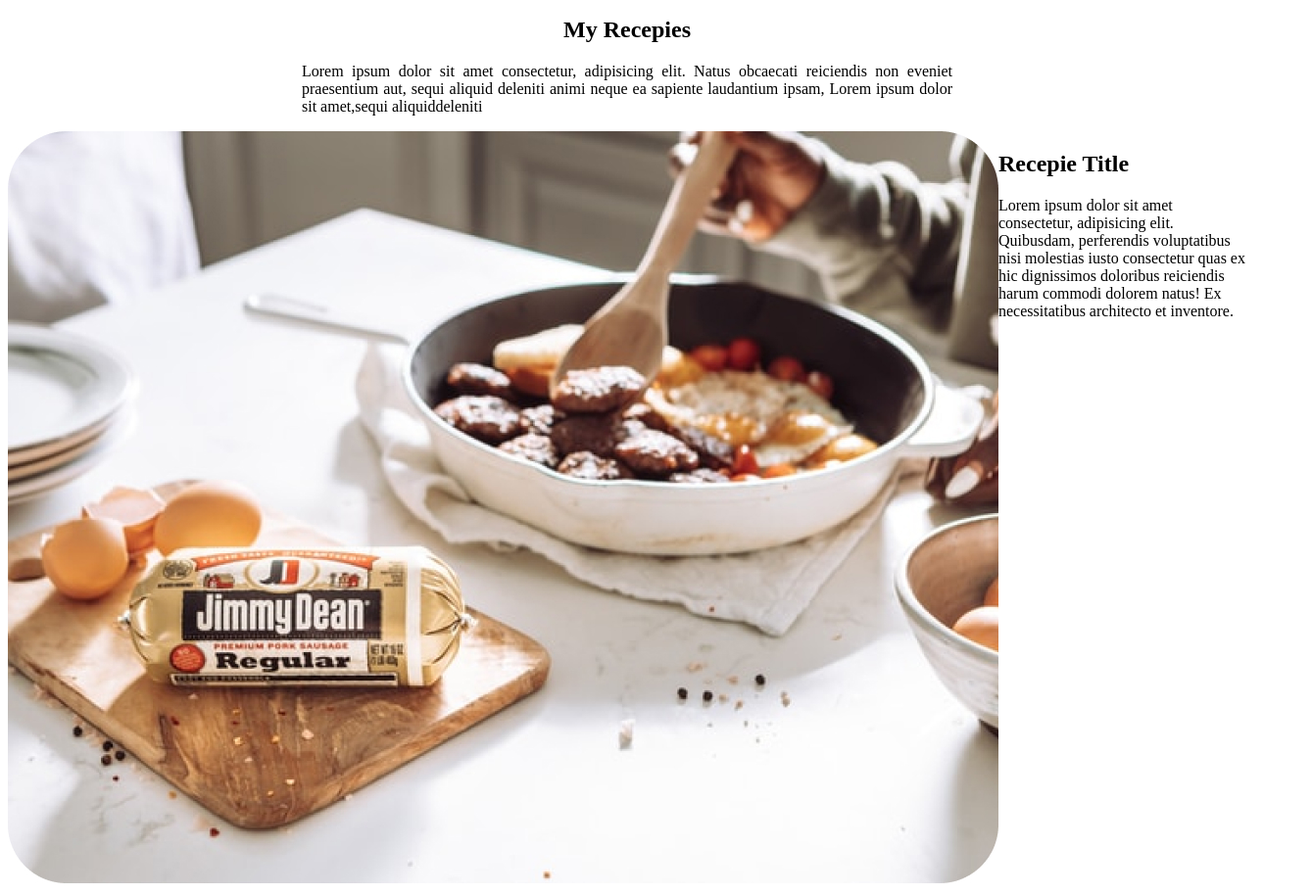
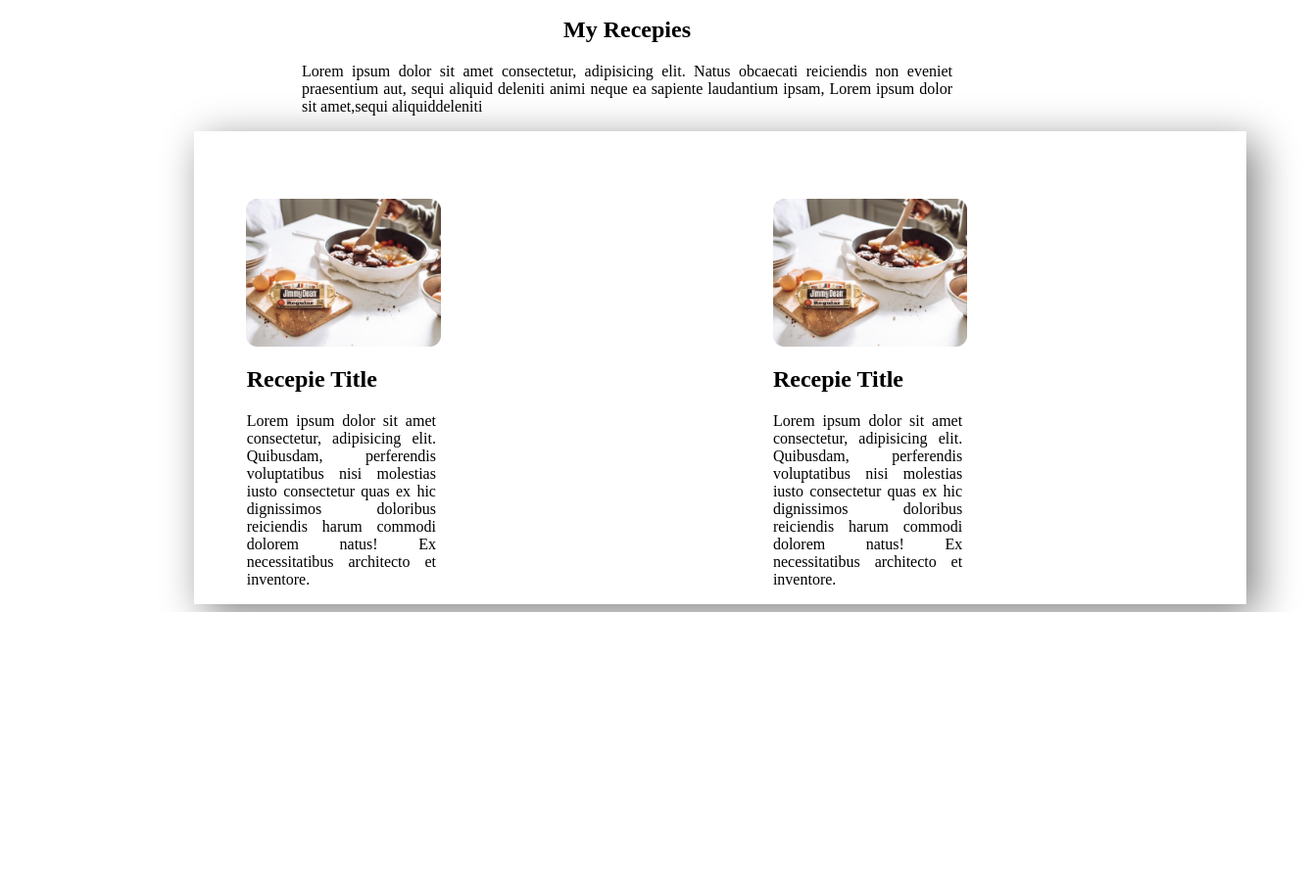
Before and after one commit to omarfarukgalib/pre-assaingnment-portfolio, a plain HTML site: page index.html in a window 1280 px wide. Shown: the part 784-1698 px from the top of the page at 98% size, 1339 px wide, since content can reach past the window. After the commit the page ends 1409 px from the top, so only its background shows below. Drawn offline with Linux system fonts and the light colour scheme.

Commit message:
card commit added

```diff
--- a/index.html
+++ b/index.html
@@ -47,14 +47,28 @@
         </div>
 
     </section>
-    <section>
-        <div>
+    <section class="card-section">
+        <div class="half-width other-width">
             <img src="images/food/Project Cover.jpg" alt="">
         </div>
-        <div>
+        <div class="full-width">
             <h2>Recepie Title</h2>
-            <p>Lorem ipsum dolor sit amet consectetur, adipisicing elit. Quibusdam, perferendis voluptatibus nisi
-                molestias iusto consectetur quas ex hic dignissimos doloribus reiciendis harum commodi dolorem natus! Ex
+            <p class="ex-lorem">Lorem ipsum dolor sit amet consectetur, adipisicing elit. Quibusdam, perferendis
+                voluptatibus nisi
+                molestias iusto consectetur quas ex hic dignissimos doloribus reiciendis harum commodi dolorem
+                natus! Ex
+                necessitatibus architecto et inventore.</p>
+        </div>
+
+        <div class="half-width other-width-extra">
+            <img src="images/food/Project Cover.jpg" alt="">
+        </div>
+        <div class="full-width-extra">
+            <h2>Recepie Title</h2>
+            <p class="ex-lorem">Lorem ipsum dolor sit amet consectetur, adipisicing elit. Quibusdam, perferendis
+                voluptatibus nisi
+                molestias iusto consectetur quas ex hic dignissimos doloribus reiciendis harum commodi dolorem
+                natus! Ex
                 necessitatibus architecto et inventore.</p>
         </div>
     </section>
--- a/style.css
+++ b/style.css
@@ -52,3 +52,41 @@ section {
     text-align: justify;
     padding: 0px 300px;
 }
+
+.full-width {
+    margin-top: 220px;
+    margin-left: -550px;
+    text-align: justify;
+}
+
+.full-width-extra {
+    margin-top: 220px;
+    margin-left: -550px;
+    text-align: justify;
+}
+
+.other-width {
+    width: 150%;
+    padding: 0px -300px;
+    margin-top: 40px;
+
+
+}
+
+.other-width-extra {
+    width: 150%;
+    padding: 0px -300px;
+    margin-top: 40px;
+
+}
+
+
+.card-section {
+    margin-left: 15%;
+    box-shadow: 10px 10px 40px gray;
+
+}
+
+.ex-lorem {
+    margin-right: 60%;
+}
```
